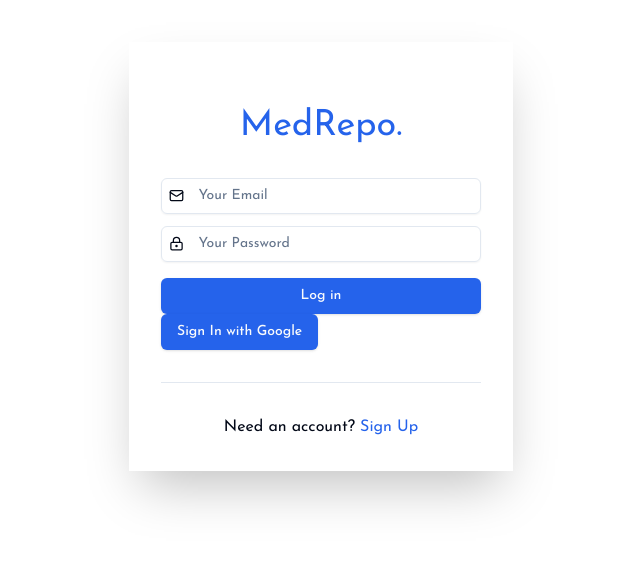
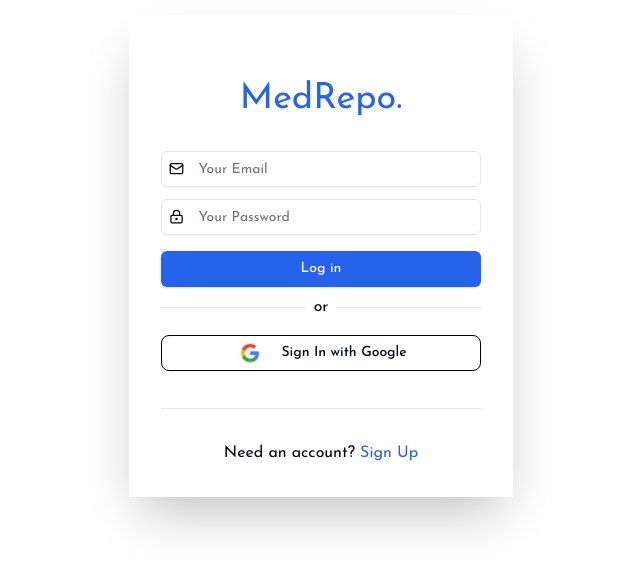
Before and after one commit to Nischal1101/medrepo, a Next.js app: page /sign-in in a window 1280 px wide. Shown: the part 144-714 px from the top of the page, without its empty margins (319-959 px from the left). Built offline with nearby package versions, Linux system fonts and the light colour scheme.

Commit message:
beautify google signin button

```diff
--- a/src/app/(auth)/sign-in/page.tsx
+++ b/src/app/(auth)/sign-in/page.tsx
@@ -1,15 +1,16 @@
 /* eslint-disable tailwindcss/no-custom-classname */
 "use client";
 import { signIn } from "next-auth/react";
+import { LockKeyhole, Mail } from "lucide-react";
 import { Button } from "@/components/ui/button";
 import { Input } from "@/components/ui/input";
-import { LockKeyhole, Mail } from "lucide-react";
-import email from "next-auth/providers/email";
+
 import React from "react";
 import { useForm } from "react-hook-form";
 import { zodResolver } from "@hookform/resolvers/zod";
 import { loginSchema } from "@/validators/LoginSchema";
 import { z } from "zod";
+import Image from "next/image";
 
 const Login = () => {
   type Schema = z.infer<typeof loginSchema>;
@@ -18,11 +19,15 @@ const Login = () => {
     handleSubmit,
     formState: { errors },
   } = useForm<Schema>({
+    defaultValues: {
+      email: "",
+      password: "",
+    },
     resolver: zodResolver(loginSchema),
   });
   const onSubmit = async (data: Schema) => {
     await signIn("credentials", {
-      email,
+      data,
       redirect: false,
     });
   };
@@ -69,7 +74,26 @@ const Login = () => {
             <span className="loading loading-spinner"></span>
             Log in
           </Button>
-          <Button onClick={() => signIn("google")}>Sign In with Google</Button>
+          <div className="mt-2 flex items-center gap-2">
+            <div className="h-px w-1/2 bg-gray-200"></div>
+            <span>or</span>
+            <div className="h-px w-1/2 bg-gray-200"></div>
+          </div>
+          <Button
+            variant={"outline"}
+            onClick={() => signIn("google")}
+            className="mt-4 w-full rounded-lg border border-black"
+          >
+            <div className="flex items-center justify-center gap-4">
+              <Image
+                src="/assets/google.png"
+                height={20}
+                width={30}
+                alt="loading google image"
+              />
+              <span>Sign In with Google</span>
+            </div>
+          </Button>
         </form>
         <hr className="my-8" />
 
```
Also changed, not shown: public/assets/google.png (added).
